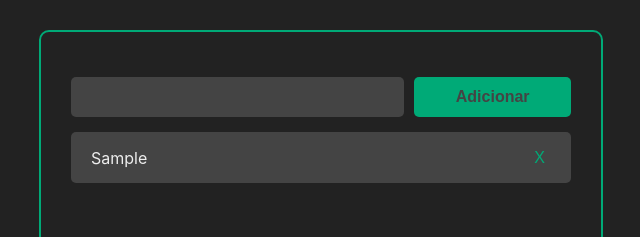
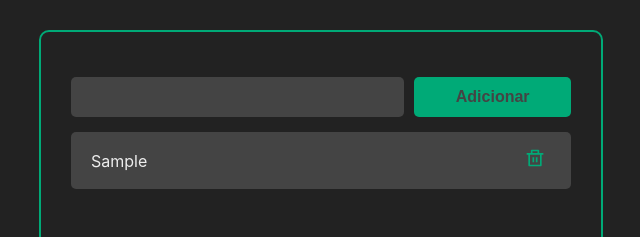
Before and after one commit to rvahilario/to-do-list-react, a React (Create React App) app: page / in a window 1280 px wide. Both pictures are taken after typing "Sample" into the empty fields and a click on the button "Adicionar". Shown: the top 237 px of the page, without its empty margins (319-959 px from the left). Built offline with nearby package versions, Linux system fonts and the light colour scheme.

Commit message:
add icon to delete

```diff
--- a/src/components/Task.jsx
+++ b/src/components/Task.jsx
@@ -1,4 +1,5 @@
 import React from 'react';
+import { RiDeleteBinLine, RiInformationLine } from 'react-icons/ri';
 
 import { RemoveTask, TaskContainer } from './styles';
 
@@ -9,7 +10,9 @@ const Task = ({ task, handleTaskClick, handleTaskDeletion }) => {
 		>
 			<div onClick={() => handleTaskClick(task.id)}>{task.title}</div>
 			<div>
-				<RemoveTask onClick={() => handleTaskDeletion(task.id)}>X</RemoveTask>
+				<RemoveTask onClick={() => handleTaskDeletion(task.id)}>
+					<RiDeleteBinLine />
+				</RemoveTask>
 			</div>
 		</TaskContainer>
 	);
--- a/src/components/styles.jsx
+++ b/src/components/styles.jsx
@@ -60,7 +60,7 @@ export const AddButtonContainer = styled.div`
 export const RemoveTask = styled.button`
 	background-color: #444;
 	border: none;
-	font-size: 16px;
+	font-size: 20px;
 	color: #0a7;
 	cursor: pointer;
 `;
```
